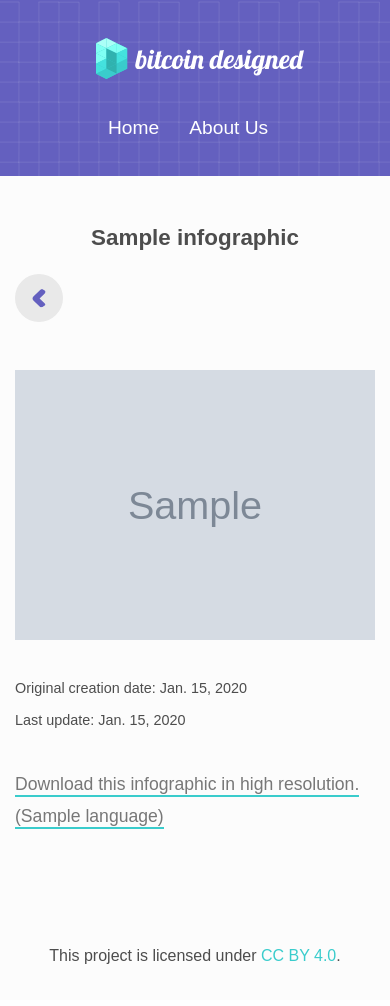
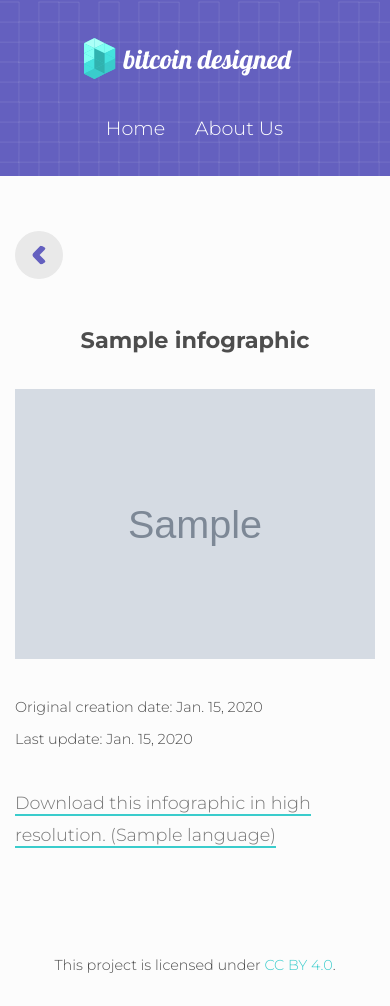
Before and after one commit to patestevao/bitcoindesigned, a Django app: template bitcoin_designed/templates/public/infographic.html in a window 390 px wide. Before the commit the page ends 964 px from the top, so only its background shows below. Run offline with Django 3.2, Linux system fonts and the light colour scheme; tables that the repository leaves empty hold one stand-in row (values such as "Sample post"); the template is opened without the code that fills it: values that come from a table or form of the project are taken from there, most other values are stand-ins (such as "Sample title", 1, 10 or a date in 2020); grey boxes marked "Sample" are stand-in pictures; parts of the project's set-up code (start-up, migrations or seed data) failed here and were passed over; some libraries are stand-ins or nearby versions.

Commit message:
makes some layout adjustments

```diff
--- a/bitcoin_designed/static/css/project.css
+++ b/bitcoin_designed/static/css/project.css
@@ -59,10 +59,15 @@ footer {
   text-align: center;
 }
 
+@media (max-width: 640px) {
+  footer {
+    font-size: 0.9em;
+  }
+}
+
 h1 {
 	margin: 0;
 }
-
 
 p {
   font-size: 1.1rem;
@@ -315,6 +320,10 @@ a:hover {
 }
 
 @media (max-width: 640px) {
+  #nav-left {
+    padding-left: 0;
+  }
+
   #top-div {
     height: 11em;
   }
@@ -337,6 +346,10 @@ a:hover {
 	#menu-list {
 		text-align: center;
 		margin-top: 1.8em;
+	}
+
+  li.menu-item:nth-child(1) {
+		margin-left: 0.8em;
 	}
 
 	li.menu-item:nth-child(3) {
@@ -575,69 +588,74 @@ a:hover {
 
 .infographic-title {
   font-size: 3em;
-  margin-top: 2em;
-  margin-bottom: 0;
+  margin-top: 1.5em;
+  margin-bottom: 0.5em;
 }
 
-.prev-container, .next-container {
+.newer-older-container {
+  margin-top: 2em;
+}
+
+.newer-container, .older-container {
   margin-top: 3em;
 }
 
-.prev-link, .next-link {
+.newer-link, .older-link {
   color: #666;
   /*padding: 1em 0;*/
 }
 
-.prev-arrow-column {
+.newer-arrow-column {
   padding-right: 0;
 }
 
-.next-arrow-column {
+.older-arrow-column {
   padding-left: 0;
 }
 
-.prev-link:hover, .next-link:hover {
+.newer-link:hover, .older-link:hover {
   color: #6460bf;
   background-color: transparent;
 }
 
-.prev-title, .next-title {
+.newer-title, .older-title {
   font-size: 1.2em;
+  font-weight: 300;
   /*max-width: 20em;*/
 }
 
-.prev-image, .next-image {
-  height: 20px;
-  margin-top: -4px;
+.newer-image, .older-image {
+  height: 16px;
+  margin-top: -1px;
 }
 
-.next-link {
+.older-link {
   text-align: right;
 }
 
-.prev-list li, .next-list li {
+.newer-list li, .older-list li {
   margin: 0;
   padding: 0;
   display: inline-block;
   vertical-align: middle
 }
 
-.next-link:hover .next-image, .next-link:focus .next-image{
-  animation-name: moveNextArrow;
+.older-link:hover .older-image, .older-link:focus .older-image{
+  animation-name: moveolderArrow;
   animation-duration: 400ms;
   animation-fill-mode: forwards;
   animation-timing-function: ease-in;
 }
 
-.prev-link:hover .prev-image, .prev-link:focus .prev-image {
-  animation-name: movePrevArrow;
+.newer-link:hover .newer-image, .newer-link:focus .newer-image {
+  animation-name: movenewerArrow;
   animation-duration: 400ms;
   animation-fill-mode: forwards;
   animation-timing-function: ease-in;
 }
 
 .full-infographic-outer-container {
-  margin-top: 3em;
+  margin-top: 2em;
   overflow: scroll;
   width: 100%;
   height: auto;
@@ -681,7 +699,7 @@ a:hover {
   padding-bottom: 1px;
 }
 
-@keyframes moveNextArrow {
+@keyframes moveolderArrow {
     0% {
      transform:translateX(0)
     }
@@ -699,7 +717,7 @@ a:hover {
    }
 }
 
-@keyframes movePrevArrow {
+@keyframes movenewerArrow {
     0% {
      transform:translateX(0)
     }
@@ -718,11 +736,11 @@ a:hover {
 }
 
 @media(max-width: 950px) {
-  .prev-title, .next-title {
+  .newer-title, .older-title {
     font-size: 1em;
   }
 
-  .prev-container, .next-container {
+  .newer-container, .older-container {
     margin-top: 2em;
   }
 
@@ -735,6 +753,7 @@ a:hover {
   .infographic-title {
     font-size: 1.8em;
     margin-top: 2em;
+    margin-bottom: 0;
   }
 
   /*.full-infographic-container {
@@ -743,7 +762,7 @@ a:hover {
 }
 
 @media (max-width: 500px){
-  .prev-title, .next-title {
+  .newer-title, .older-title {
     font-size: 0.9em;
   }
 }
@@ -753,7 +772,7 @@ a:hover {
     font-size: 1.4em;
   }
 
-  .prev-image, .next-image {
+  .newer-image, .older-image {
     padding: 0.9em;
     height: 3em;
     width: 3em;
@@ -761,11 +780,11 @@ a:hover {
     border-radius: 100%;
   }
 
-  .prev-title, .next-title {
+  .newer-title, .older-title {
     display: none;
   }
 
-  .prev-container, .next-container {
+  .newer-container, .older-container {
     margin-top: 1.5em;
   }
 }
--- a/bitcoin_designed/templates/base.html
+++ b/bitcoin_designed/templates/base.html
@@ -15,7 +15,7 @@
   	<!-- /twitter card tags -->
   	<meta name="twitter:card" content="summary">
   	<meta name="twitter:description" content="">
-    {# <link href="https://fonts.googleapis.com/css?family=Montserrat:200,300,700" rel="stylesheet"> #}
+    <link href="https://fonts.googleapis.com/css?family=Montserrat:200,300,700" rel="stylesheet">
     <link rel="icon" type="image/png" href="{% static 'images/favicon.ico' %}">
 
     <!-- HTML5 shim, for IE6-8 support of HTML5 elements -->
--- a/bitcoin_designed/templates/public/infographic.html
+++ b/bitcoin_designed/templates/public/infographic.html
@@ -2,44 +2,44 @@
 {% load static %}
 
 {% block content %}
+<div class="row align-center newer-older-container">
+  <div class="newer-container medium-6 columns">
+    {% if next_infographic %}
+    <div class="row align-middle">
+      <div class="newer-arrow-column shrink columns">
+        <a href="{% url 'public:infographic_detail' slug=next_infographic.slug %}" class="newer-link">
+          <img class="newer-image" src="{% static 'images/newer-arrow.svg' %}" alt="&larr;">
+        </a>
+      </div>
+      <div class="columns">
+        <a href="{% url 'public:infographic_detail' slug=next_infographic.slug %}" class="newer-link">
+          <h3 class="newer-title">{{ next_infographic.title }}</h3>
+        </a>
+      </div>
+    </div>
+    {% endif %}
+  </div>
+  <div class="older-container medium-6 columns">
+    {% if prev_infographic %}
+    <div class="row align-middle">
+      <div class="columns">
+        <a href="{% url 'public:infographic_detail' slug=prev_infographic.slug %}" class="older-link">
+          <h3 class="older-title">{{ prev_infographic.title }}</h3>
+        </a>
+      </div>
+      <div class="older-arrow-column shrink columns">
+        <a href="{% url 'public:infographic_detail' slug=prev_infographic.slug %}" class="older-link">
+          <img class="older-image" src="{% static 'images/older-arrow.svg' %}" alt="&larr;">
+        </a>
+      </div>
+    </div>
+    {% endif %}
+  </div>
+</div>
 <div class="row align-center">
   <div class="small-12 medium-10 columns">
     <h2 class="infographic-title text-center">{{ object.title }}</h2>
   </div>
-</div>
-<div class="row align-center">
-  {% if next_infographic %}
-  <div class="prev-container medium-6 columns">
-    <div class="row align-middle">
-      <div class="prev-arrow-column shrink columns">
-        <a href="" class="prev-link">
-          <img class="prev-image" src="{% static 'images/prev-arrow.svg' %}" alt="&larr;">
-        </a>
-      </div>
-      <div class="columns">
-        <a href="{% url 'public:infographic_detail' slug=next_infographic.slug %}" class="prev-link">
-          <h3 class="prev-title">{{ next_infographic.title }}</h3>
-        </a>
-      </div>
-    </div>
-  </div>
-  {% endif %}
-  {% if prev_infographic %}
-  <div class="next-container medium-6 columns">
-    <div class="row align-middle">
-      <div class="columns">
-        <a href="{% url 'public:infographic_detail' slug=prev_infographic.slug %}" class="next-link">
-          <h3 class="next-title">{{ prev_infographic.title }}</h3>
-        </a>
-      </div>
-      <div class="next-arrow-column shrink columns">
-        <a href="" class="next-link">
-          <img class="next-image" src="{% static 'images/next-arrow.svg' %}" alt="&larr;">
-        </a>
-      </div>
-    </div>
-  </div>
-  {% endif %}
 </div>
 <div class="row align-center">
   <div class="full-infographic-outer-container small-12 columns">
```
Also changed, not shown: bitcoin_designed/static/images/newer-arrow.svg (renamed from bitcoin_designed/static/images/prev-arrow.svg), bitcoin_designed/static/images/older-arrow.svg (renamed from bitcoin_designed/static/images/next-arrow.svg).
